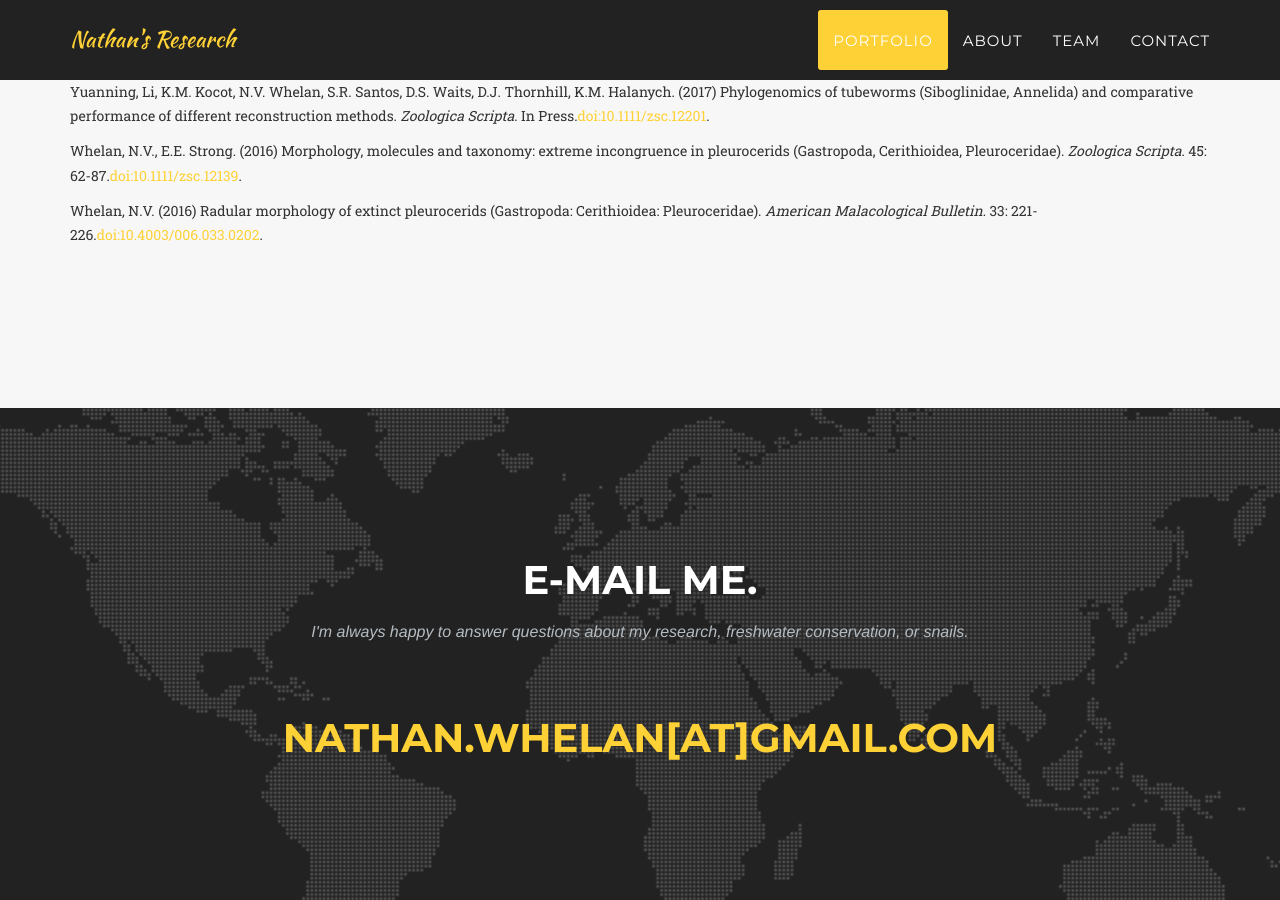
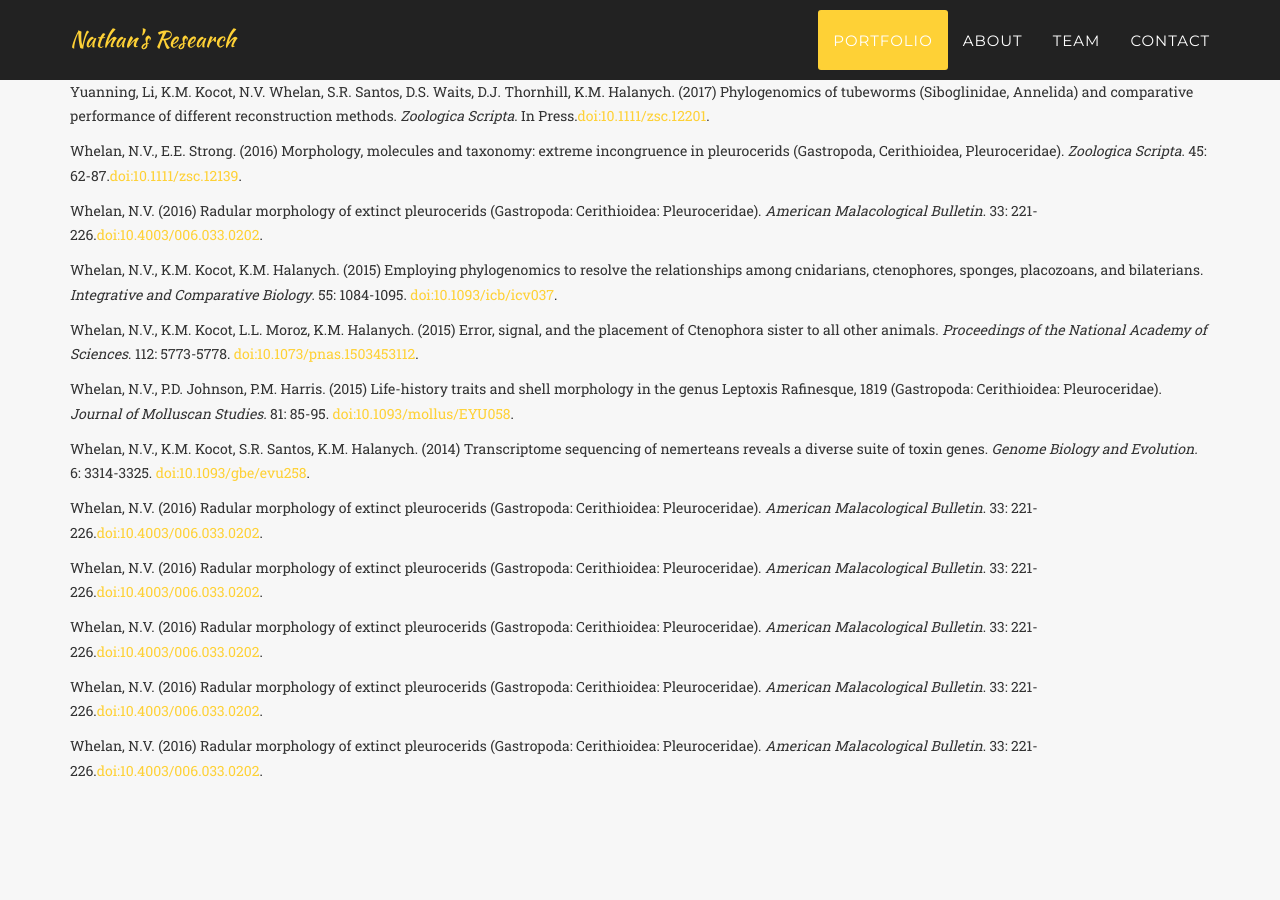
Before and after one commit to NathanWhelan/nathanwhelan.github.io, a Jekyll site: the page built from index.html, in a window 1280 px wide and 900 px high, scrolled down 5171 px. Built offline with Jekyll 4.4.1, drawn with Linux system fonts in a browser that asks for light colours; some web fonts are replaced.

Commit message:
Update publications.html

```diff
--- a/_includes/publications.html
+++ b/_includes/publications.html
@@ -21,7 +21,45 @@
 
 <div class="box"><div class="box-title"></div><div class="box-body">
 	<p> Whelan, N.V. (2016) Radular morphology of extinct pleurocerids (Gastropoda: Cerithioidea: Pleuroceridae). <i>American Malacological Bulletin</i>. 33: 221-226.<a href="http://dx.doi.org/10.4003/006.033.0202">doi:10.4003/006.033.0202</a>. </p>
-	</div><div class="box-footer"> </div></div>
+</div><div class="box-footer"> </div></div>
+
+<div class="box"><div class="box-title"></div><div class="box-body">
+	<p> Whelan, N.V., K.M. Kocot, K.M. Halanych. (2015) Employing phylogenomics to resolve the relationships among cnidarians, ctenophores, sponges, placozoans, and bilaterians. <i>Integrative and Comparative Biology</i>. 55: 1084-1095. <a href="http://dx.doi.org/10.1093/icb/icv037">doi:10.1093/icb/icv037</a>. </p>
+</div><div class="box-footer"> </div></div>
+
+<div class="box"><div class="box-title"></div><div class="box-body">
+	<p> Whelan, N.V., K.M. Kocot, L.L. Moroz, K.M. Halanych. (2015) Error, signal, and the placement of Ctenophora sister to all other animals. <i>Proceedings of the National Academy of Sciences</i>. 112: 5773-5778. <a href="http://dx.doi.org/10.1073/pnas.1503453112">doi:10.1073/pnas.1503453112</a>. </p>
+</div><div class="box-footer"> </div></div>
+
+<div class="box"><div class="box-title"></div><div class="box-body">
+	<p> Whelan, N.V., P.D. Johnson, P.M. Harris. (2015) Life-history traits and shell morphology in the genus Leptoxis Rafinesque, 1819 (Gastropoda: Cerithioidea: Pleuroceridae). <i>Journal of Molluscan Studies.</i> 81: 85-95. <a href="http://dx.doi.org/10.1093/mollus/EYU058">doi:10.1093/mollus/EYU058</a>. </p>
+</div><div class="box-footer"> </div></div>
+
+<div class="box"><div class="box-title"></div><div class="box-body">
+	<p> Whelan, N.V., K.M. Kocot, S.R. Santos, K.M. Halanych. (2014) Transcriptome sequencing of nemerteans reveals a diverse suite of toxin genes. <i>Genome Biology and Evolution.</i> 6: 3314-3325. <a href="http://dx.doi.org/10.1093/gbe/evu258">doi:10.1093/gbe/evu258</a>. </p>
+</div><div class="box-footer"> </div></div>
+
+<div class="box"><div class="box-title"></div><div class="box-body">
+	<p> Whelan, N.V. (2016) Radular morphology of extinct pleurocerids (Gastropoda: Cerithioidea: Pleuroceridae). <i>American Malacological Bulletin</i>. 33: 221-226.<a href="http://dx.doi.org/10.4003/006.033.0202">doi:10.4003/006.033.0202</a>. </p>
+</div><div class="box-footer"> </div></div>
+
+<div class="box"><div class="box-title"></div><div class="box-body">
+	<p> Whelan, N.V. (2016) Radular morphology of extinct pleurocerids (Gastropoda: Cerithioidea: Pleuroceridae). <i>American Malacological Bulletin</i>. 33: 221-226.<a href="http://dx.doi.org/10.4003/006.033.0202">doi:10.4003/006.033.0202</a>. </p>
+</div><div class="box-footer"> </div></div>
+
+<div class="box"><div class="box-title"></div><div class="box-body">
+	<p> Whelan, N.V. (2016) Radular morphology of extinct pleurocerids (Gastropoda: Cerithioidea: Pleuroceridae). <i>American Malacological Bulletin</i>. 33: 221-226.<a href="http://dx.doi.org/10.4003/006.033.0202">doi:10.4003/006.033.0202</a>. </p>
+</div><div class="box-footer"> </div></div>
+
+<div class="box"><div class="box-title"></div><div class="box-body">
+	<p> Whelan, N.V. (2016) Radular morphology of extinct pleurocerids (Gastropoda: Cerithioidea: Pleuroceridae). <i>American Malacological Bulletin</i>. 33: 221-226.<a href="http://dx.doi.org/10.4003/006.033.0202">doi:10.4003/006.033.0202</a>. </p>
+</div><div class="box-footer"> </div></div>
+
+<div class="box"><div class="box-title"></div><div class="box-body">
+	<p> Whelan, N.V. (2016) Radular morphology of extinct pleurocerids (Gastropoda: Cerithioidea: Pleuroceridae). <i>American Malacological Bulletin</i>. 33: 221-226.<a href="http://dx.doi.org/10.4003/006.033.0202">doi:10.4003/006.033.0202</a>. </p>
+</div><div class="box-footer"> </div></div>
+
+
 
 
 	</div>
```
